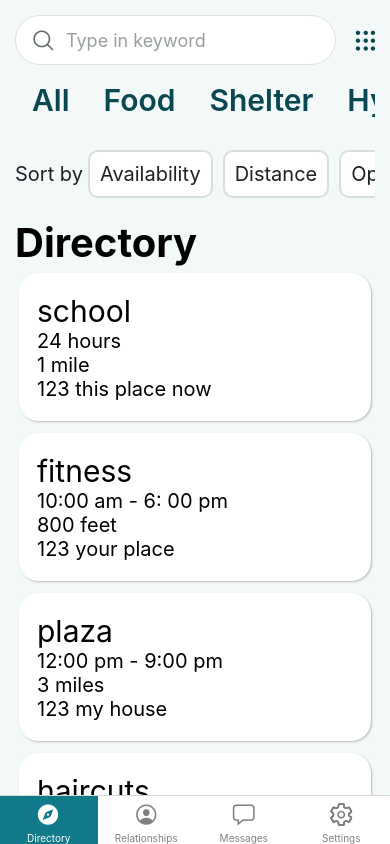
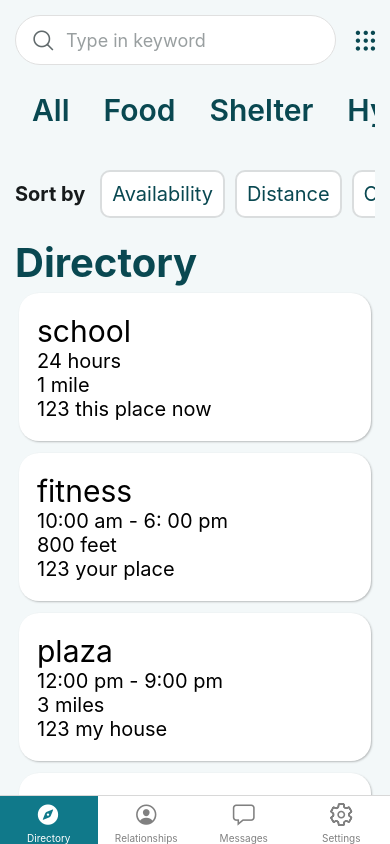
Before and after one commit to Valyria-Studios/geo_browser_app, a React Native app in the folder App/: screen /Directory in a window 390 px wide. Built offline with nearby package versions, Linux system fonts and the light colour scheme.

Commit message:
More Apperance Changes to Home Page

```diff
--- a/App/screens/Home.js
+++ b/App/screens/Home.js
@@ -58,7 +58,7 @@ export default function App() {
           style={styles.gridIcon}
         />
       </View>
-      <View>
+      <View style={styles.scrollerContainer}>
         <ScrollView horizontal={true} showsHorizontalScrollIndicator={false}>
           {[
             "All",
@@ -168,6 +168,10 @@ const styles = StyleSheet.create({
     paddingLeft: 20,
   },
 
+  scrollerContainer: {
+    paddingVertical: 10,
+  },
+
   scrollerItemContainer: {
     borderWidth: 2,
     borderColor: "transparent",
@@ -202,7 +206,9 @@ const styles = StyleSheet.create({
 
   sortBy: {
     fontSize: 20,
-    color: "#1d2122",
+    color: "#171b1c",
+    fontWeight: "bold",
+    paddingRight: 10,
   },
 
   sortByItemContainer: {
@@ -215,13 +221,14 @@ const styles = StyleSheet.create({
 
   sortByItems: {
     fontSize: 20,
-    color: "#1d2122",
+    color: "#094851",
     padding: 10,
   },
 
   directory: {
     fontSize: 40,
     fontWeight: "bold",
+    color: "#094851",
   },
 
   cardLocation: {
```
